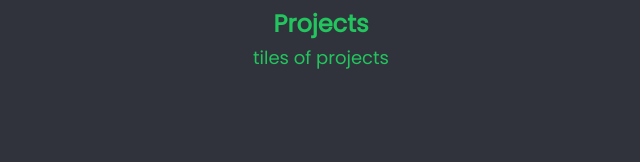
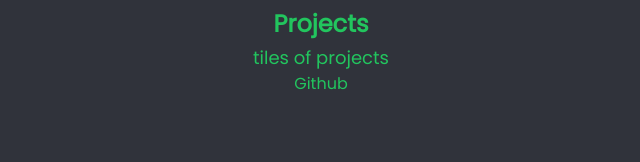
Before and after one commit to SidharthK2/portfolio, a Next.js app: page /Projects in a window 1280 px wide. Shown: the top 162 px of the page, without its empty margins (319-959 px from the left). Built offline with nearby package versions, Linux system fonts and the light colour scheme.

Commit message:
add github link

```diff
--- a/pages/Projects.js
+++ b/pages/Projects.js
@@ -8,6 +8,9 @@ export default function ProjectsPage() {
       <div className="title text-2xl font-bold text-center">Projects</div>
       <div className="Aboutbody m-1 text-center">
         <div className="text-lg">tiles of projects</div>
+        <div>
+          <a href="https://github.com/SidharthK2">Github</a>
+        </div>
       </div>
     </div>
   );
```
